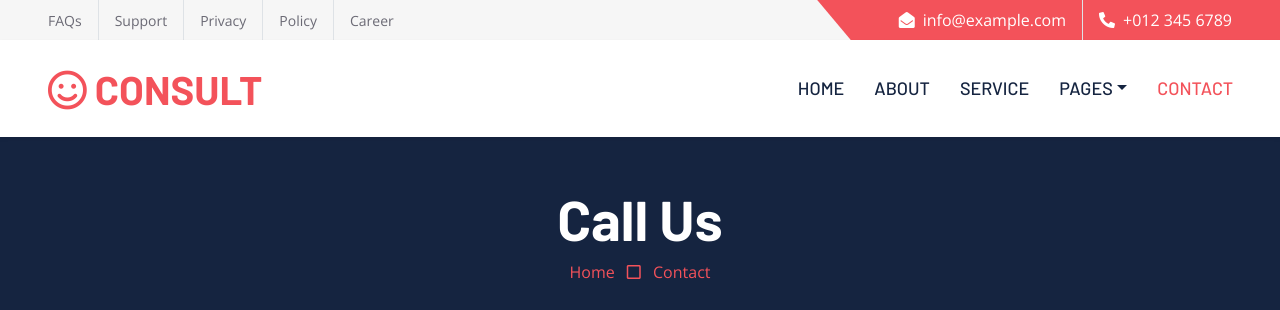
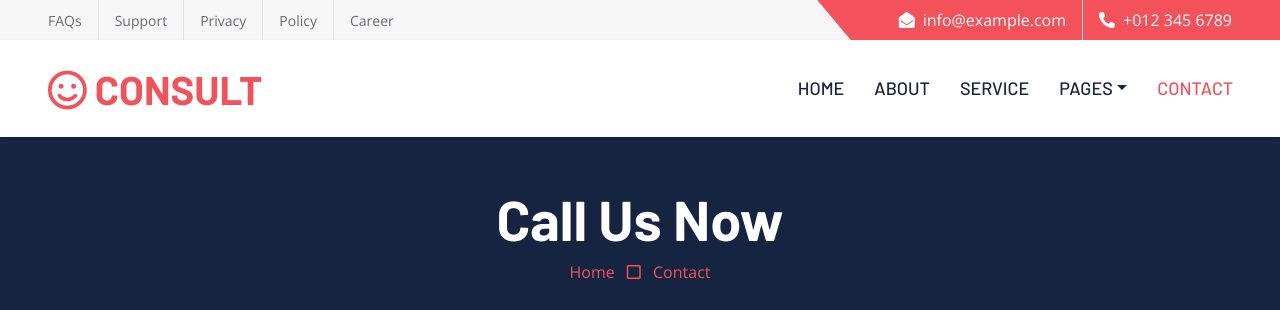
Before and after one commit to wome06/Webconsulting, a plain HTML site: page contact.html in a window 1280 px wide. Shown: the top 310 px of the page. Drawn offline with nearby package versions, Linux system fonts and the light colour scheme.

Commit message:
feature1

```diff
--- a/contact.html
+++ b/contact.html
@@ -93,7 +93,7 @@
     <div class="container-fluid bg-dark p-5">
         <div class="row">
             <div class="col-12 text-center">
-                <h1 class="display-4 text-white">Call Us</h1>
+                <h1 class="display-4 text-white">Call Us Now</h1>
                 <a href="">Home</a>
                 <i class="far fa-square text-primary px-2"></i>
                 <a href="">Contact</a>
```
